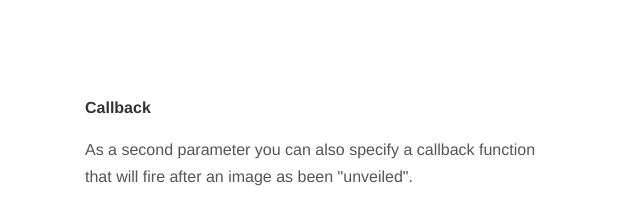
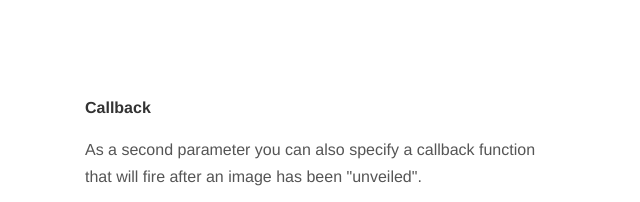
Before and after one commit to luis-almeida/unveil, a website: page index.html in a window 1280 px wide. Shown: the part 1940-2142 px from the top of the page, 315-955 px from the left. Drawn offline with nearby package versions, Linux system fonts and the light colour scheme.

Commit message:
Fixing a spelling mistake

```diff
--- a/index.html
+++ b/index.html
@@ -131,7 +131,7 @@
     <code>$(<span class="red">"img"</span>).unveil(<span class="purple">200</span>);</code>
 
     <h2>Callback</h2>
-    <p>As a second parameter you can also specify a callback function that will fire after an image as been "unveiled".</p>
+    <p>As a second parameter you can also specify a callback function that will fire after an image has been "unveiled".</p>
     <p>Inside the callback function <code>this</code> refers to the image's DOM node, so with the help of CSS3 (or jQuery animations) and by attaching a simple load event you can easily add some fancy entrance animation to your images:</p>
     <code><span class="blue">img</span> {<br>
     &nbsp;&nbsp;opacity: 0;<br>
```
